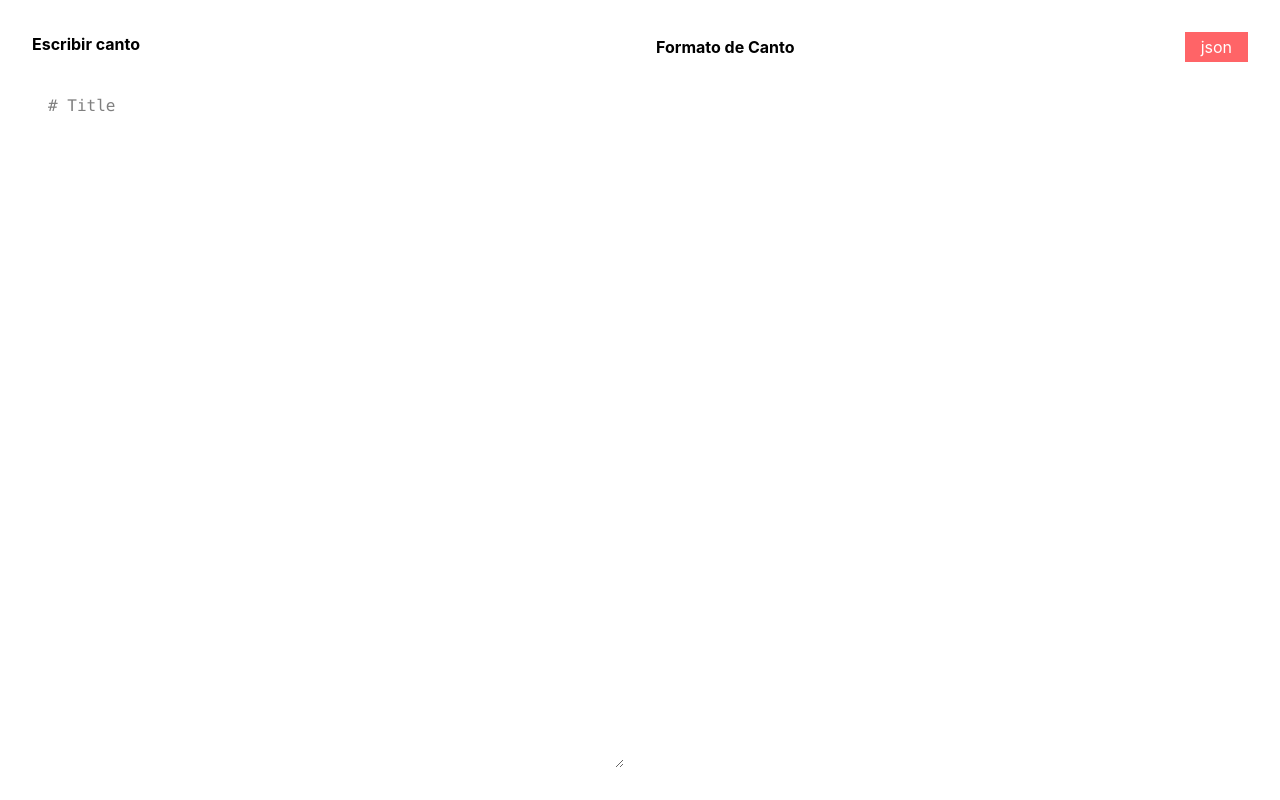
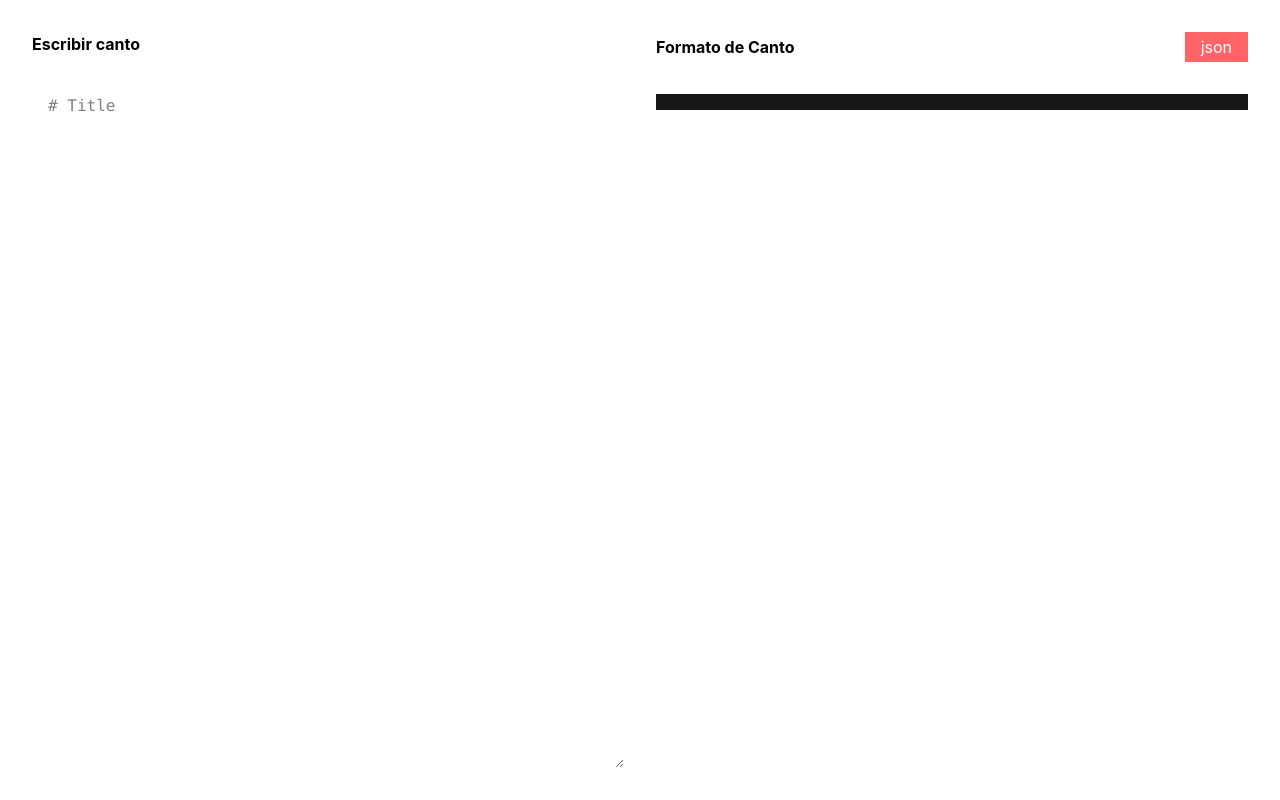
Before and after one commit to JosePhee03/resucito-editor, a React (Vite) app: page / in a window 1280 px wide. Built offline with nearby package versions, Linux system fonts and the light colour scheme.

Commit message:
Refactor format view

```diff
--- a/src/App.tsx
+++ b/src/App.tsx
@@ -50,48 +50,35 @@ function FormatView({ json }: { json: LyricNode[] }) {
 
 function JsonToHTML({ json }: { json: LyricNode[] }) {
   return (
-    <pre className="font-mono">
+    <div>
       {json.map((section, i) => (
-        <p key={i}>
+        <p key={i} className="pt-4">
           {section.children.map((line, j) => (
             <LyricLineElement lyricLine={line.children} key={j} />
           ))}
         </p>
       ))}
-    </pre>
+    </div>
   )
 }
 
 function LyricLineElement({ lyricLine }: { lyricLine: LyricSegment[] }) {
-  const chords = lyricLine.filter(c => c.type === 'chord')
-
   return (
-    <div className="font-mono">
-      <div className="flex">
-        {chords.map((chord, i) => {
-          const pad = chords[i - 1]?.pos ?? 0
-          const lenghtLast = chords[i - 1]?.type.length ?? 0
-
-          return (
-            <>
-              <span>
-                {' '.repeat(Math.max(chord.pos - pad - lenghtLast, 0))}
-              </span>
-              <span className="text-red-500">{chord.value}</span>
-            </>
-          )
-        })}
-      </div>
-      <div>
+    <div className="font-mono pt-4 bg-neutral-900 relative">
       {lyricLine.map(lyric => {
         switch (lyric.type) {
+          case 'chord':
+            return (
+              <span className="text-red-500 absolute -top-0.5">
+                {lyric.value}
+              </span>
+            )
           case 'label':
-              return <span className="text-gray-500">{lyric.value}</span>
+            return <span className="text-gray-500 relative">{lyric.value}</span>
           case 'text':
             return <span>{lyric.value}</span>
         }
       })}
-      </div>
     </div>
   )
 }
@@ -110,7 +97,7 @@ type LyricLine = { type: 'line'; children: LyricSegment[] }
 
 type LyricSegment =
   | { type: 'label'; value: string }
-  | { type: 'chord'; value: string; pos: number }
+  | { type: 'chord'; value: string }
   | { type: 'text'; value: string }
 
 function parseText(text: string) {
@@ -133,18 +120,15 @@ const parseLyricLine = (input: string) => {
   const regex = /([A-Z]\.)|\[([^\]]+)\]|([^[\]]+)/g
 
   const segments: LyricSegment[] = []
-  let posBuffer = 0
 
   for (const match of input.matchAll(regex)) {
     const [, label, chord, text] = match
 
     if (label) {
-      posBuffer += label.length
       segments.push({ type: 'label', value: label })
     } else if (chord) {
-      segments.push({ type: 'chord', value: chord, pos: posBuffer })
+      segments.push({ type: 'chord', value: chord })
     } else if (text) {
-      posBuffer += text.length
       segments.push({ type: 'text', value: text })
     }
   }
```
Lines whose indentation alone changed are shown as unchanged.
